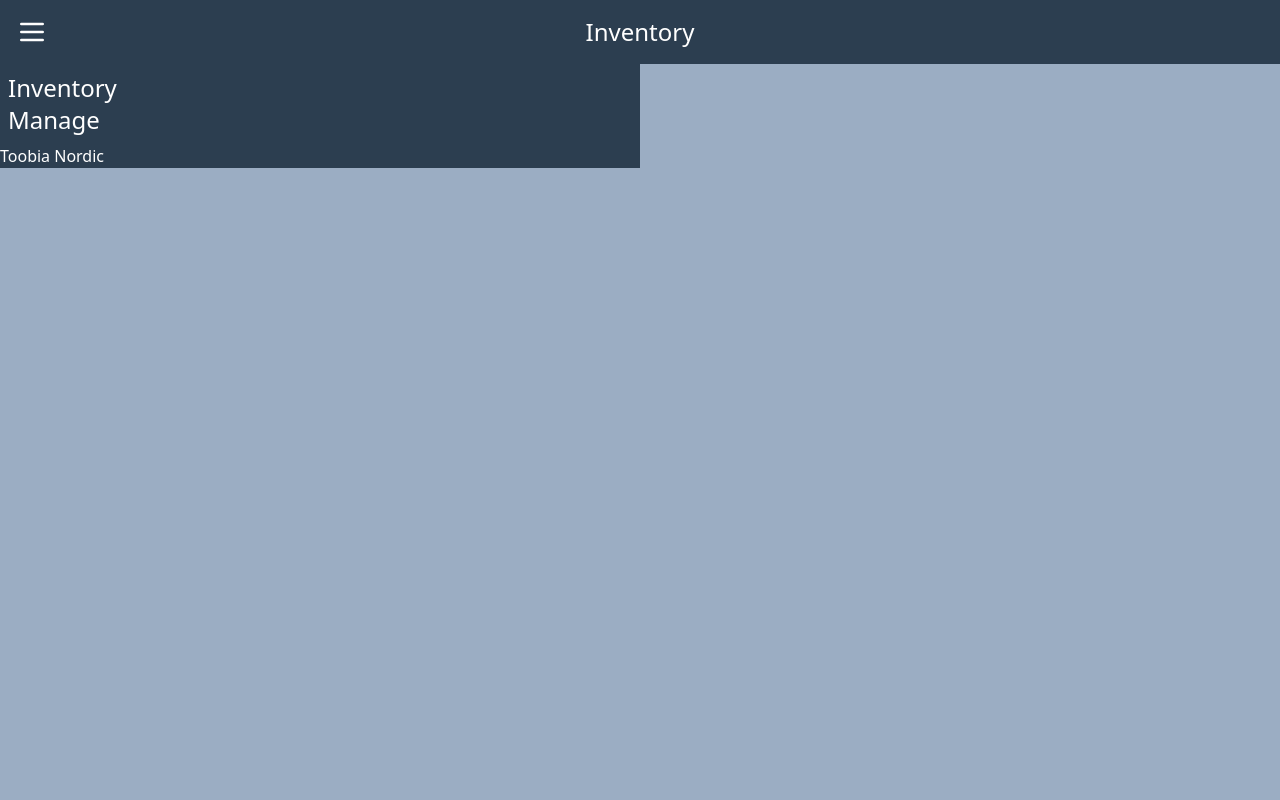
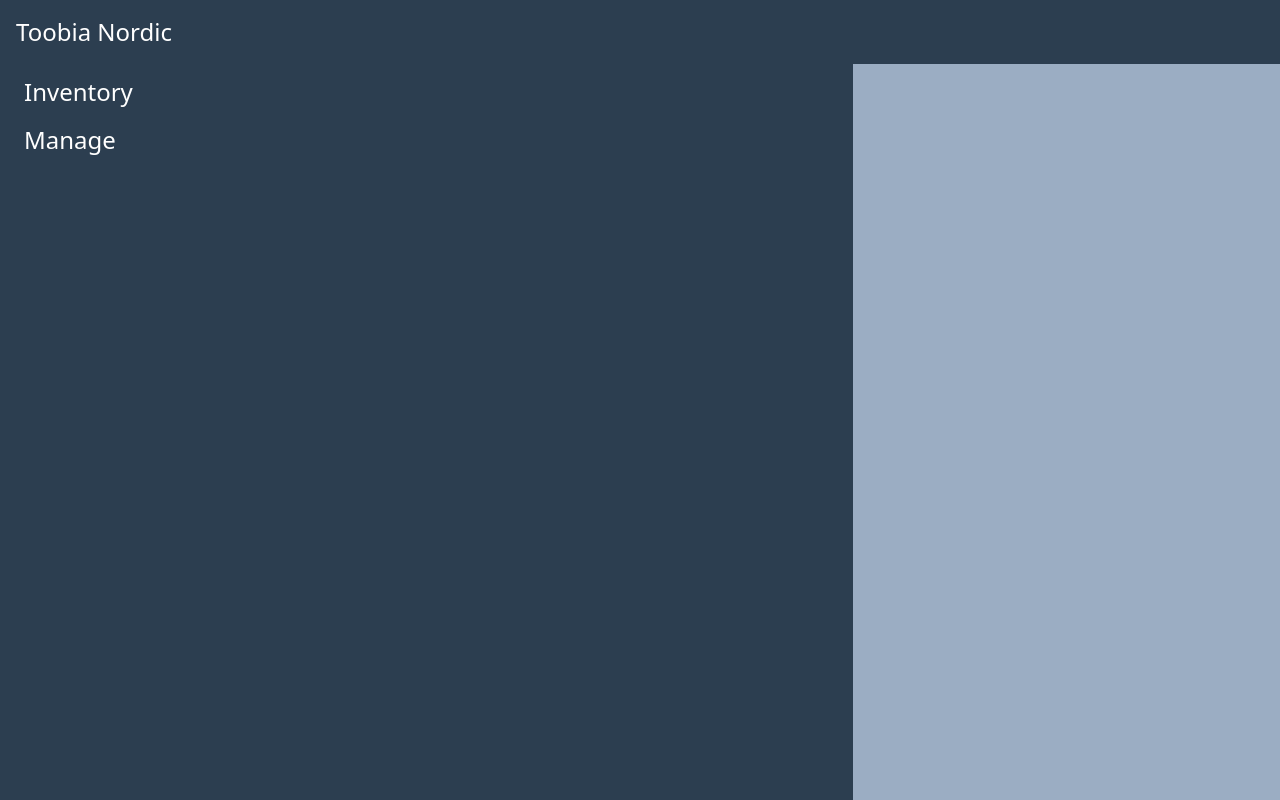
Before and after one commit to TobiasBlankJohansson/inventory-fullstack-app, a React (Vite) app in the folder frontend/: page / in a window 1280 px wide. Built offline with nearby package versions, Linux system fonts and the light colour scheme.

Commit message:
feat:add side menu for navbar

```diff
--- a/frontend/src/components/navbar/Navbar.tsx
+++ b/frontend/src/components/navbar/Navbar.tsx
@@ -27,13 +27,13 @@ export function Navbar() {
         </div>
         <div className="navbar-end"></div>
       </nav>
-      <menu className="h-fit bg-primary w-1/2">
+      <menu className="absolute top-0 w-4/6 h-screen bg-primary p-4">
+        <h2 className="text-white font-medium text-2xl mb-5">Toobia Nordic</h2>
         <ol className="text-2xl p-2">
-          <li className="text-white">Inventory</li>
-          <li className="text-white">Manage</li>
-          <li className="text-white"></li>
+          <li className="text-white mb-4">Inventory</li>
+          <li className="text-white mb-4">Manage</li>
+          <li className="text-white mb-4"></li>
         </ol>
-        <h2 className="text-white">Toobia Nordic</h2>
       </menu>
     </>
   );
```
